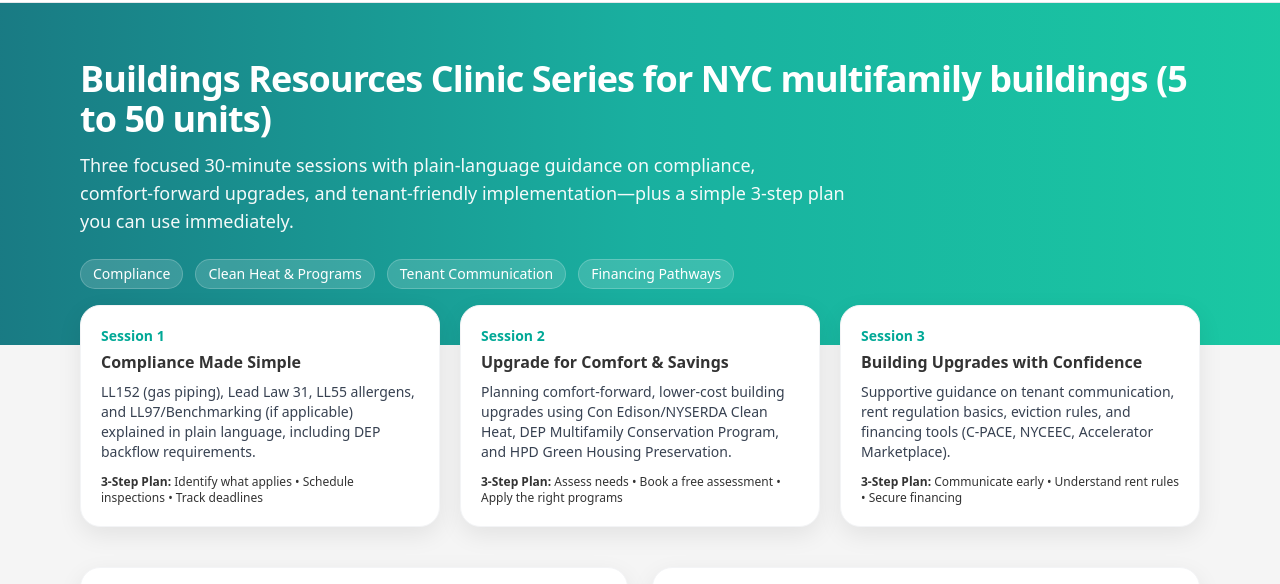
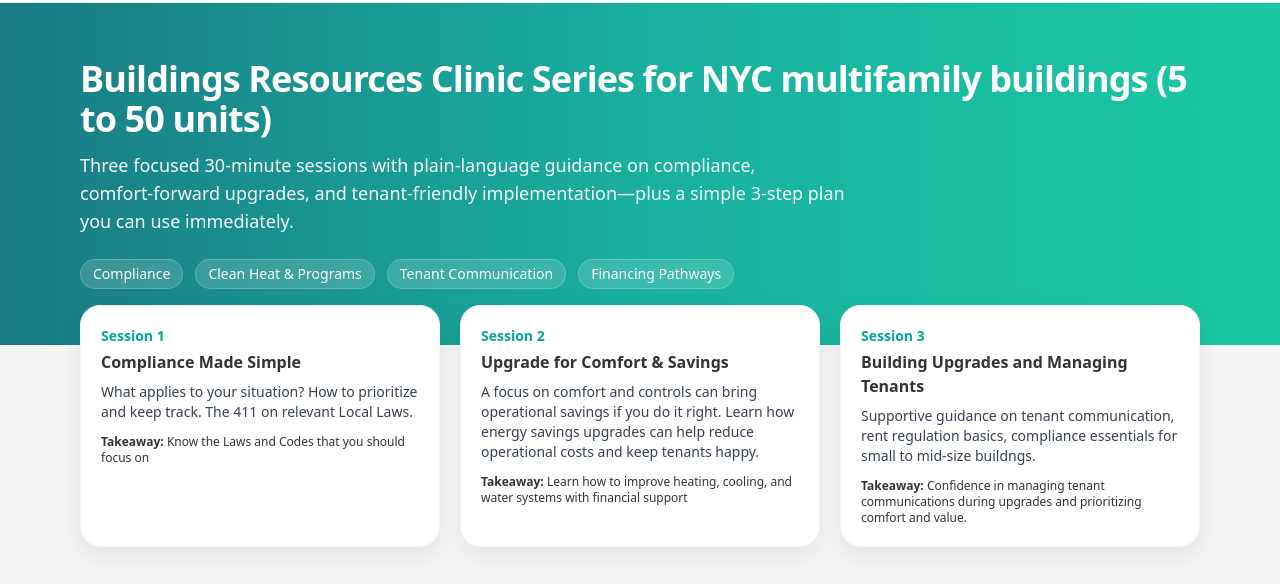
Before and after one commit to cambojones/buildings-clinic, a plain HTML site: page index.html in a window 1280 px wide. Shown: the part 146-730 px from the top of the page. Drawn offline with nearby package versions, Linux system fonts and the light colour scheme; a script that the page names is missing.

Commit message:
Update index.html

```diff
--- a/index.html
+++ b/index.html
@@ -82,33 +82,31 @@
         <div class="text-blueGreen font-semibold text-sm mb-1">Session 1</div>
         <h3 class="font-bold">Compliance Made Simple</h3>
         <p class="text-sm mt-2 text-gray-700">
-          LL152 (gas piping), Lead Law 31, LL55 allergens, and LL97/Benchmarking (if applicable) explained in plain language,
-          including DEP backflow requirements.
+          What applies to your situation? How to prioritize and keep track. The 411 on relevant Local Laws.
         </p>
         <div class="mt-3 text-xs">
-          <span class="font-semibold">3‑Step Plan:</span> Identify what applies • Schedule inspections • Track deadlines
+          <span class="font-semibold">Takeaway:</span> Know the Laws and Codes that you should focus on
         </div>
       </div>
       <div class="bg-white rounded-xl2 shadow-card border border-gray-100 p-5">
         <div class="text-blueGreen font-semibold text-sm mb-1">Session 2</div>
         <h3 class="font-bold">Upgrade for Comfort & Savings</h3>
         <p class="text-sm mt-2 text-gray-700">
-          Planning comfort‑forward, lower‑cost building upgrades using Con Edison/NYSERDA Clean Heat,
-          DEP Multifamily Conservation Program, and HPD Green Housing Preservation.
+          A focus on comfort and controls can bring operational savings if you do it right. Learn how energy savings upgrades
+          can help reduce operational costs and keep tenants happy.
         </p>
         <div class="mt-3 text-xs">
-          <span class="font-semibold">3‑Step Plan:</span> Assess needs • Book a free assessment • Apply the right programs
+          <span class="font-semibold">Takeaway:</span> Learn how to improve heating, cooling, and water systems with financial support
         </div>
       </div>
       <div class="bg-white rounded-xl2 shadow-card border border-gray-100 p-5">
         <div class="text-blueGreen font-semibold text-sm mb-1">Session 3</div>
-        <h3 class="font-bold">Building Upgrades with Confidence</h3>
+        <h3 class="font-bold">Building Upgrades and Managing Tenants</h3>
         <p class="text-sm mt-2 text-gray-700">
-          Supportive guidance on tenant communication, rent regulation basics, eviction rules,
-          and financing tools (C‑PACE, NYCEEC, Accelerator Marketplace).
+          Supportive guidance on tenant communication, rent regulation basics, compliance essentials for small to mid-size buildngs.
         </p>
         <div class="mt-3 text-xs">
-          <span class="font-semibold">3‑Step Plan:</span> Communicate early • Understand rent rules • Secure financing
+          <span class="font-semibold">Takeaway:</span> Confidence in managing tenant communications during upgrades and prioritizing comfort and value.
         </div>
       </div>
     </div>
```
